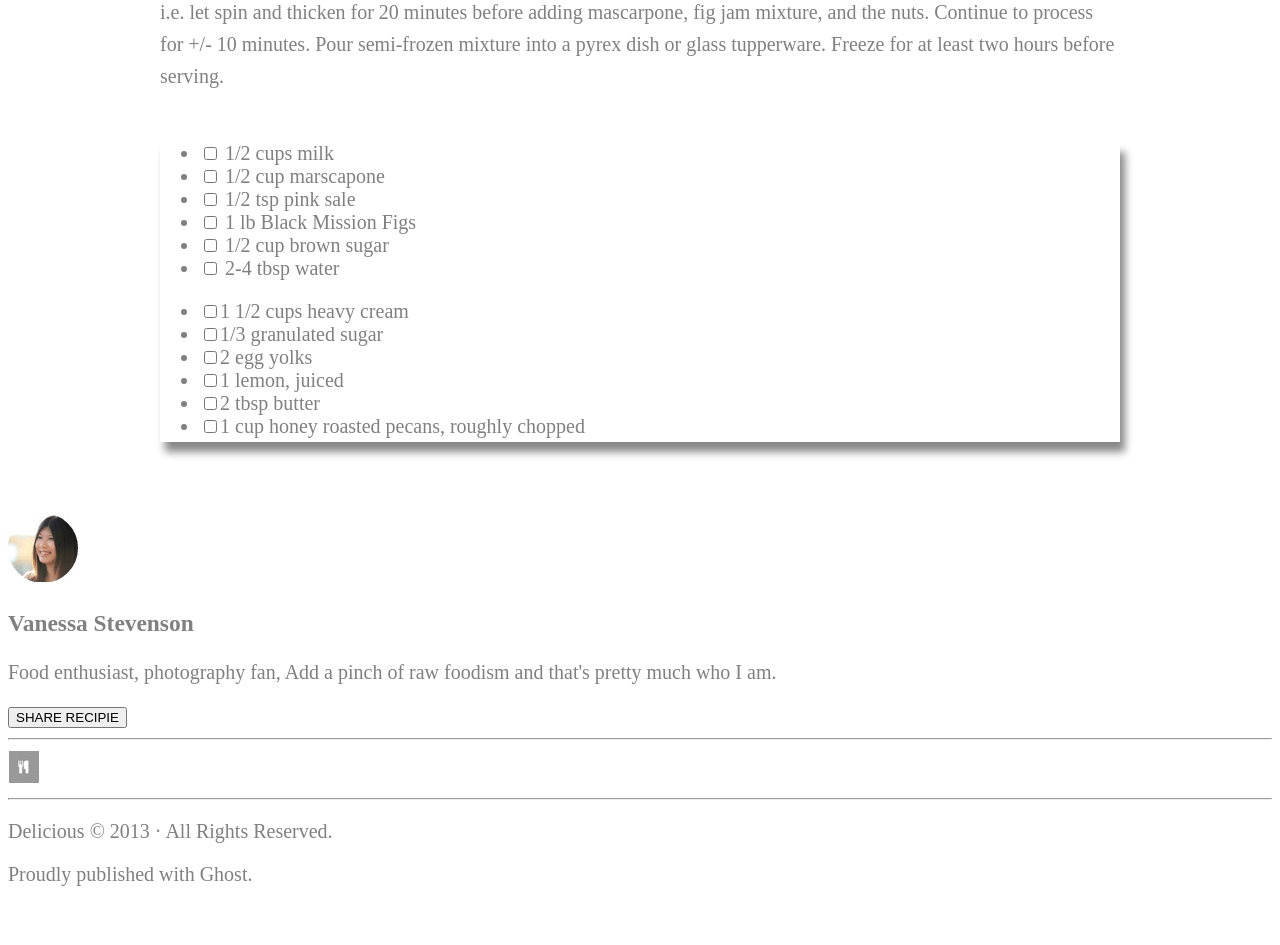
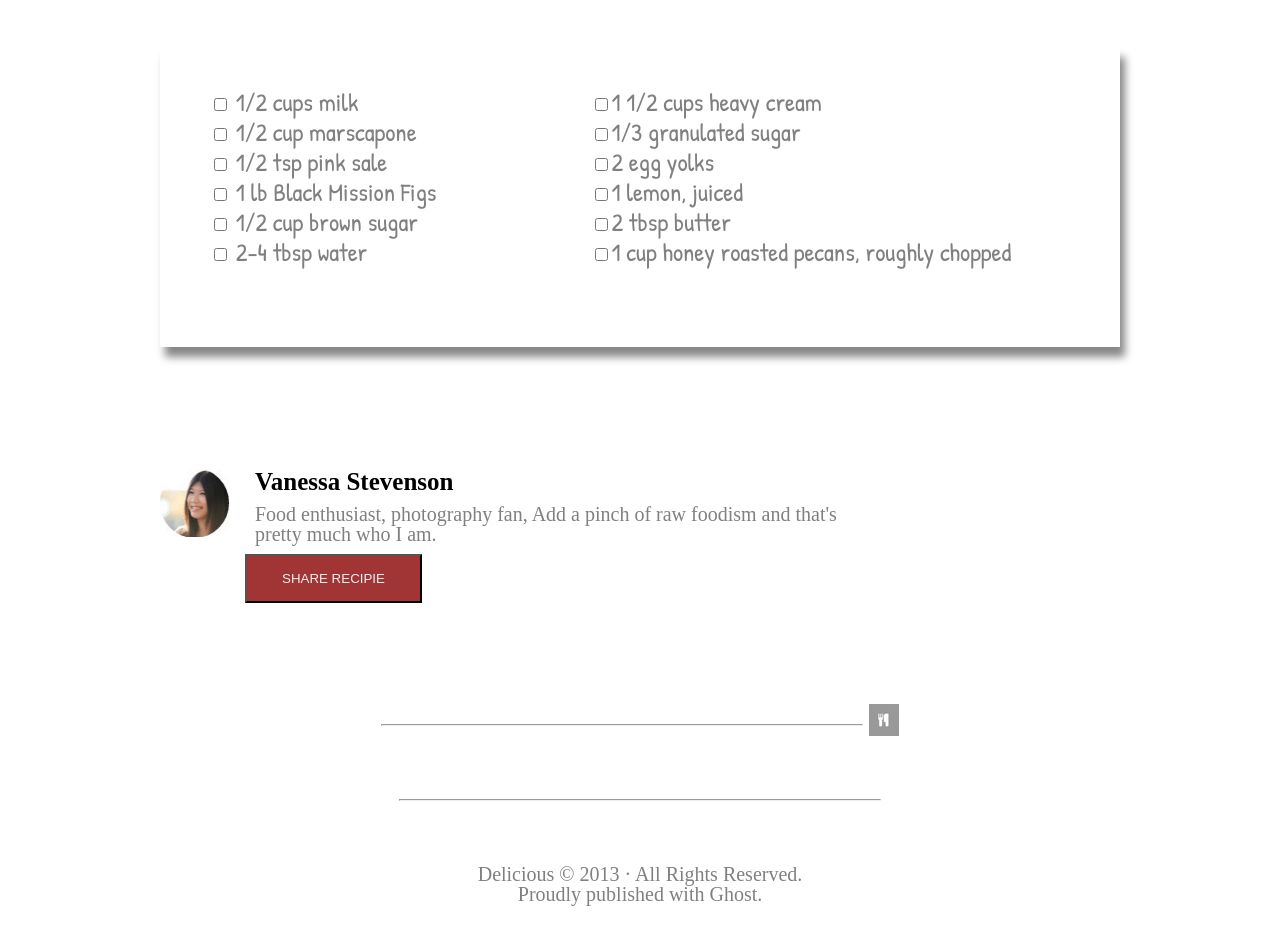
Before and after one commit to racarter1215/chocolate-pizza, a plain HTML site: page index.html in a window 1280 px wide. Shown: the part 1363-2308 px from the top of the page. Before the commit the page ends 2269 px from the top, so only its background shows below. Drawn offline with Linux system fonts and the light colour scheme.

Commit message:
further edits to css

```diff
--- a/css/reset.css
+++ b/css/reset.css
@@ -0,0 +1,43 @@
+html, body, div, span, applet, object, iframe,
+h1, h2, h3, h4, h5, h6, p, blockquote, pre,
+a, abbr, acronym, address, big, cite, code,
+del, dfn, em, img, ins, kbd, q, s, samp,
+small, strike, strong, sub, sup, tt, var,
+b, u, i, center,
+dl, dt, dd, ol, ul, li,
+fieldset, form, label, legend,
+table, caption, tbody, tfoot, thead, tr, th, td,
+article, aside, canvas, details, embed,
+figure, figcaption, footer, header, hgroup,
+menu, nav, output, ruby, section, summary,
+time, mark, audio, video {
+	margin: 0;
+	padding: 0;
+	border: 0;
+	font-size: 100%;
+	font: inherit;
+	vertical-align: baseline;
+}
+/* HTML5 display-role reset for older browsers */
+article, aside, details, figcaption, figure,
+footer, header, hgroup, menu, nav, section {
+	display: block;
+}
+body {
+	line-height: 1;
+}
+ol, ul {
+	list-style: none;
+}
+blockquote, q {
+	quotes: none;
+}
+blockquote:before, blockquote:after,
+q:before, q:after {
+	content: '';
+	content: none;
+}
+table {
+	border-collapse: collapse;
+	border-spacing: 0;
+}
--- a/css/style.css
+++ b/css/style.css
@@ -92,4 +92,78 @@ article p {
     margin-bottom: 60px;
 }
 
-#left
+#leftlist {
+    display: inline-block;
+    font-family: 'Patrick Hand', cursive;
+    margin-left: 50px;
+    margin-top: 40px;
+    line-height: 30px;
+    font-size: 25px;
+}
+
+#rightlist {
+    display: inline-block;
+    font-family: 'Patrick Hand', cursive;
+    margin-left: 150px;
+    margin-top: 40px;
+    line-height: 30px;
+    font-size: 25px;
+}
+
+#biography {
+    width: 960px;
+    margin-top: 50px;
+    margin-bottom: 100px;
+    margin-left: auto;
+    margin-right: auto;
+}
+
+#human {
+    display: inline-block;
+    width: 70px;
+    height: auto;
+}
+
+#biographytext {
+    display: inline-block;
+    margin-left: 20px;
+    vertical-align: top;
+    width: 600px;
+}
+
+#biographytext h3 {
+    color: black;
+    font-size: 25px;
+    font-weight: bold;
+    margin-bottom: 10px;
+}
+
+#submit {
+    display: inline-block;
+    vertical-align: top;
+    padding: 15px 35px 15px 35px;
+    margin-left: 85px;
+    margin-top: 10px;
+    color: rgb(238, 238, 238);
+    background-color: rgb(161, 53, 53);
+}
+
+#copyright {
+    width: 960px;
+    margin-left: auto;
+    margin-right: auto;
+    text-align: center;
+    margin-bottom: 50px;
+}
+
+#footerlogo {
+    margin-left: auto;
+    margin-right: auto;
+    margin-bottom: 50px;
+}
+
+hr {
+    width: 50%;
+    display: inline-block;
+    margin-bottom: 60px;
+}
```
